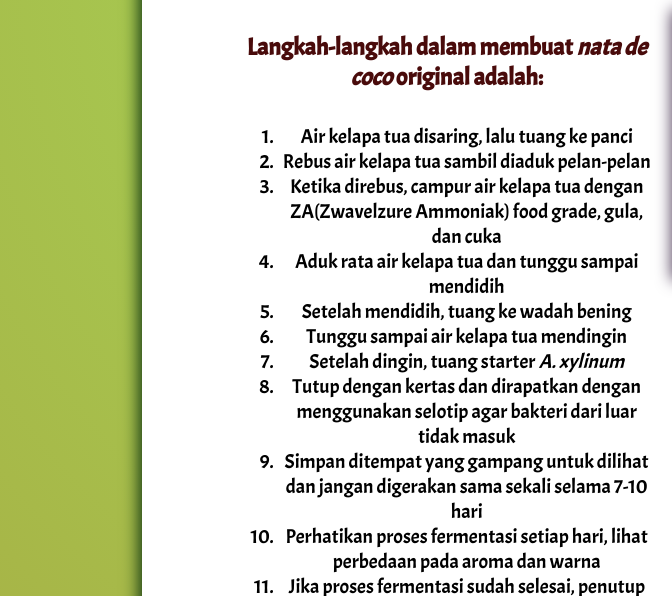
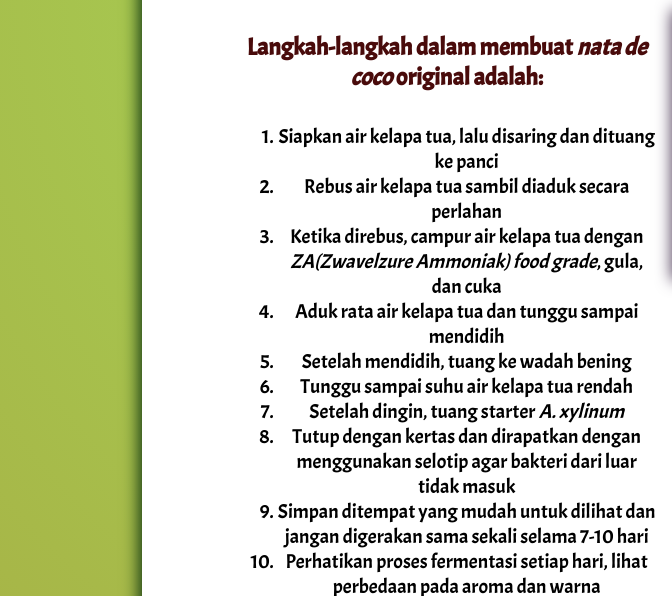
Before and after one commit to novelita2004-code/web, a plain HTML site: page index.html in a window 1280 px wide. Shown: the part 1740-2336 px from the top of the page, 0-672 px from the left. Drawn offline with Linux system fonts and the light colour scheme; grey boxes are pictures that could not be loaded; a web font is replaced by a local one.

Commit message:
Add files via upload

```diff
--- a/index.html
+++ b/index.html
@@ -53,15 +53,15 @@
                 <h4>Langkah-langkah dalam membuat <i>nata de coco</i> original adalah:</h4>
                 <p>
                 <ol>
-                    <li>Air kelapa tua disaring, lalu tuang ke panci</li>
-                    <li>Rebus air kelapa tua sambil diaduk pelan-pelan</li>
-                    <li>Ketika direbus, campur air kelapa tua dengan ZA(Zwavelzure Ammoniak) food grade, gula, dan cuka</li>
+                    <li>Siapkan air kelapa tua, lalu disaring dan dituang ke panci</li>
+                    <li>Rebus air kelapa tua sambil diaduk secara perlahan</li>
+                    <li>Ketika direbus, campur air kelapa tua dengan <i>ZA(Zwavelzure Ammoniak) food grade</i>, gula, dan cuka</li>
                     <li>Aduk rata air kelapa tua dan tunggu sampai mendidih</li>
                     <li>Setelah mendidih, tuang ke wadah bening</li>
-                    <li>Tunggu sampai air kelapa tua mendingin</li>
+                    <li>Tunggu sampai suhu air kelapa tua rendah</li>
                     <li>Setelah dingin, tuang starter <i>A. xylinum</i></li>
                     <li>Tutup dengan kertas dan dirapatkan dengan menggunakan selotip agar bakteri dari luar tidak masuk</li>
-                    <li>Simpan ditempat yang gampang untuk dilihat dan jangan digerakan sama sekali selama 7-10 hari</li>
+                    <li>Simpan ditempat yang mudah untuk dilihat dan jangan digerakan sama sekali selama 7-10 hari</li>
                     <li>Perhatikan proses fermentasi setiap hari, lihat perbedaan pada aroma dan warna</li>
                     <li>Jika proses fermentasi sudah selesai, penutup dapat dibuka untuk memanen <i>nata de coco</i> yang sudah terbentuk</li>
                     <li>Ambil nata, buang sisa lendir jika ada, lalu cuci bersih dengan air mengalir</li>
@@ -93,7 +93,7 @@
                 </p>
             </div>
             <div class="medsos">
-            <a href="#"><i class="fa fa-instagram"></i></a>
+            <a href="novelita2004@gmail.com"><i class="fa fa-instagram"></i></a>
             <a href="#"><i class="fa fa-google"></i></a>
             <a href="https://youtube.com/@greathornedowl_mm?si=dDEhBYYfvmWKXSd1"><i class="fa fa-youtube-play"></i></a>
         </div>
```
